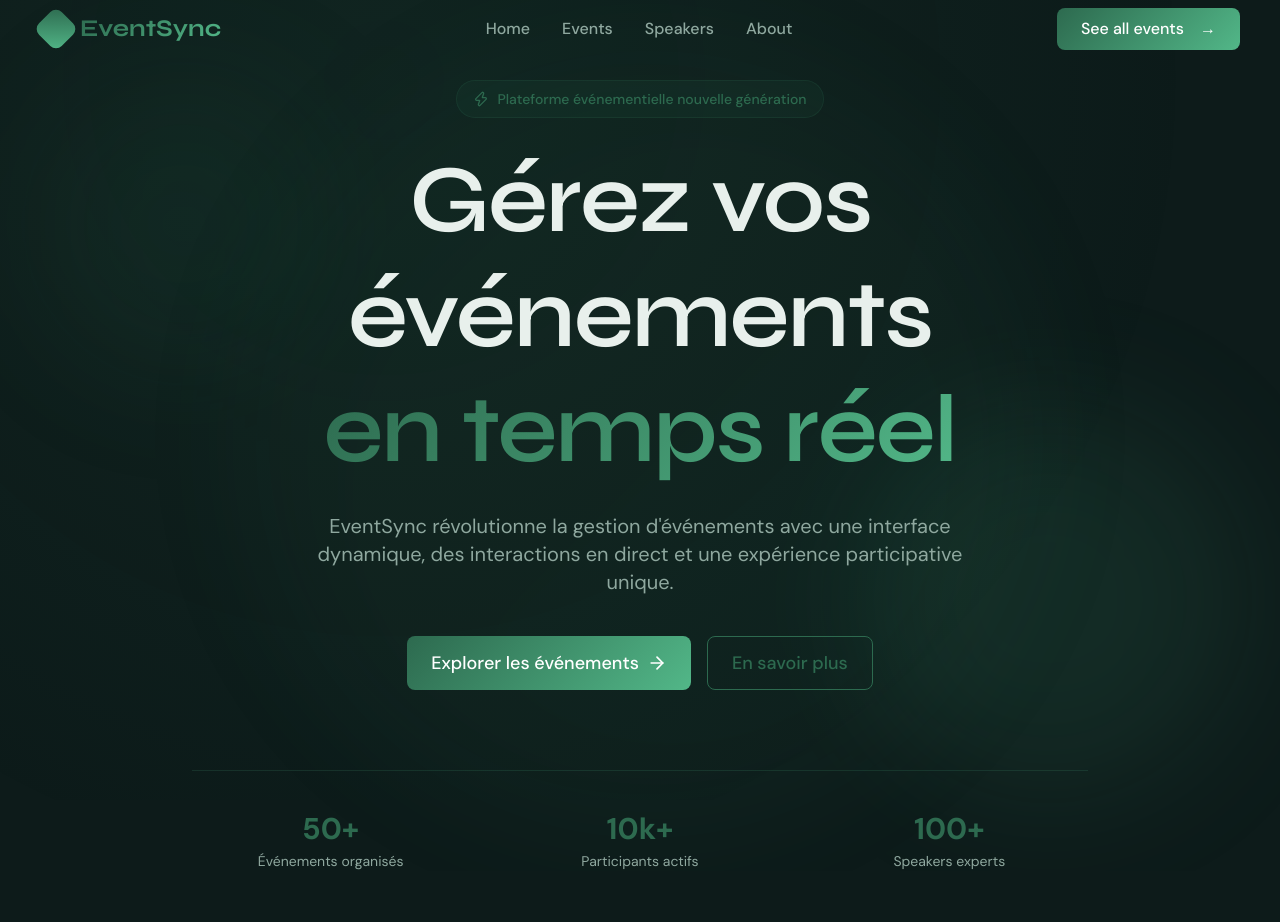
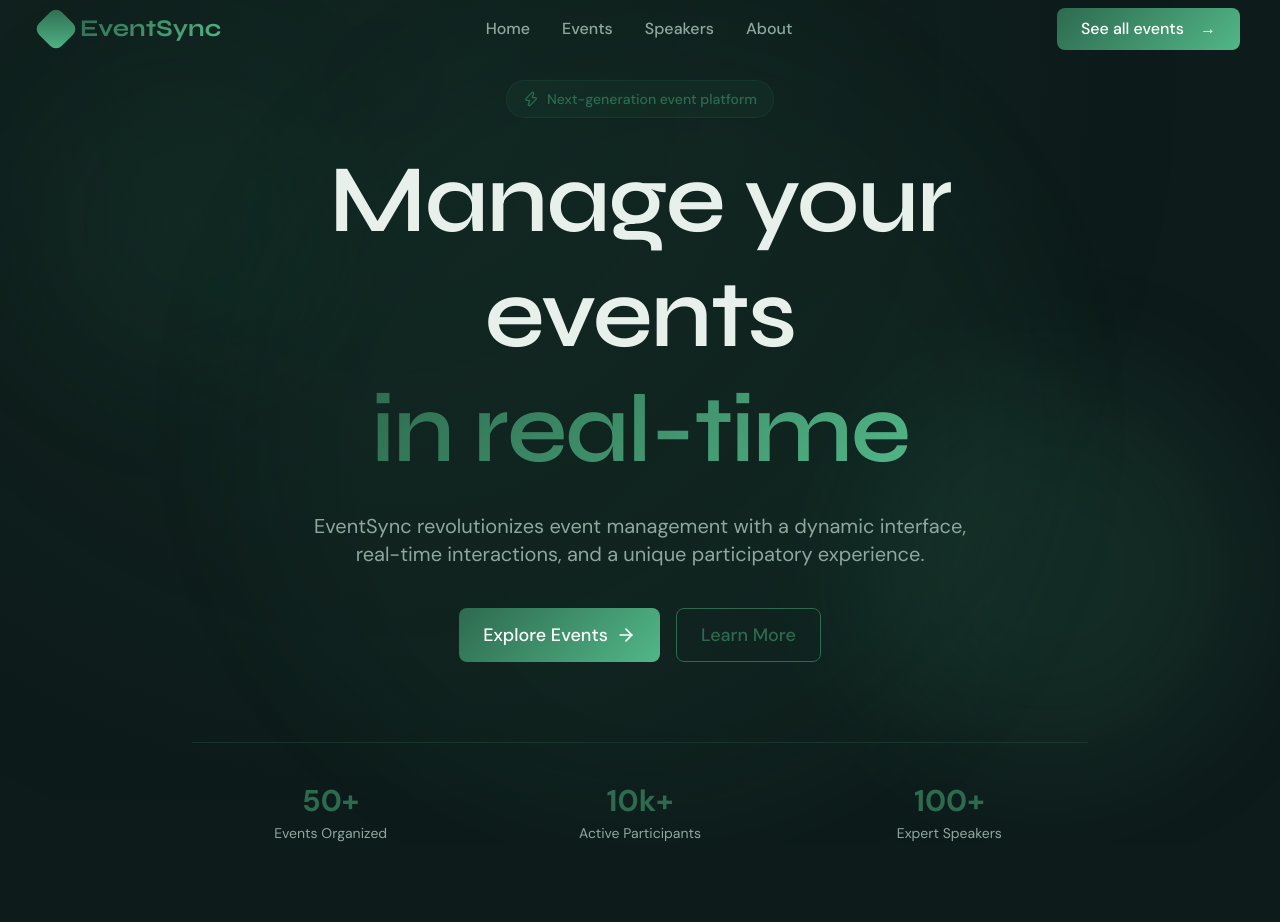
Before and after one commit to FullStack-Collective/event-sync-frontend, a Next.js app: page / in a window 1280 px wide. Shown: the top 922 px of the page. Built offline with nearby package versions, Linux system fonts and the light colour scheme.

Commit message:
feat(public-hero-section): use english language

```diff
--- a/src/components/home/sections/HeroSection.tsx
+++ b/src/components/home/sections/HeroSection.tsx
@@ -44,31 +44,31 @@ export function HeroSection() {
           <div className="inline-flex items-center gap-2 bg-primary/10 border border-primary/20 rounded-full px-4 py-2 mb-6 animate-fade-up">
             <Zap className="w-4 h-4 text-primary" />
             <span className="text-sm font-medium text-primary">
-              Plateforme événementielle nouvelle génération
+              Next-generation event platform
             </span>
           </div>
 
           {/* Title */}
           <h1 className="text-5xl md:text-7xl lg:text-8xl font-display font-bold mb-6 animate-fade-up animation-delay-100">
-            Gérez vos événements
+            Manage your events
             <br />
-            <span className="text-gradient-primary">en temps réel</span>
+            <span className="text-gradient-primary">in real-time</span>
           </h1>
 
           {/* Description */}
           <p className="text-lg md:text-xl text-text-muted max-w-2xl mx-auto mb-10 animate-fade-up animation-delay-200">
-            EventSync révolutionne la gestion d'événements avec une interface dynamique,
-            des interactions en direct et une expérience participative unique.
+            EventSync revolutionizes event management with a dynamic interface,
+            real-time interactions, and a unique participatory experience.
           </p>
 
           {/* CTA Buttons */}
           <div className="flex flex-col sm:flex-row gap-4 justify-center animate-fade-up animation-delay-300">
             <button className="btn-primary text-lg px-8 py-3 group">
-              Explorer les événements
+              Explore Events
               <ArrowRight className="w-5 h-5 group-hover:translate-x-1 transition-transform" />
             </button>
             <button className="btn-outline text-lg px-8 py-3">
-              En savoir plus
+              Learn More
             </button>
           </div>
 
@@ -76,15 +76,15 @@ export function HeroSection() {
           <div className="grid grid-cols-1 sm:grid-cols-3 gap-8 mt-20 pt-10 border-t border-border animate-fade-up animation-delay-400">
             <div className="text-center">
               <div className="text-3xl font-bold text-primary">50+</div>
-              <div className="text-text-muted text-sm mt-1">Événements organisés</div>
+              <div className="text-text-muted text-sm mt-1">Events Organized</div>
             </div>
             <div className="text-center">
               <div className="text-3xl font-bold text-primary">10k+</div>
-              <div className="text-text-muted text-sm mt-1">Participants actifs</div>
+              <div className="text-text-muted text-sm mt-1">Active Participants</div>
             </div>
             <div className="text-center">
               <div className="text-3xl font-bold text-primary">100+</div>
-              <div className="text-text-muted text-sm mt-1">Speakers experts</div>
+              <div className="text-text-muted text-sm mt-1">Expert Speakers</div>
             </div>
           </div>
         </div>
```
